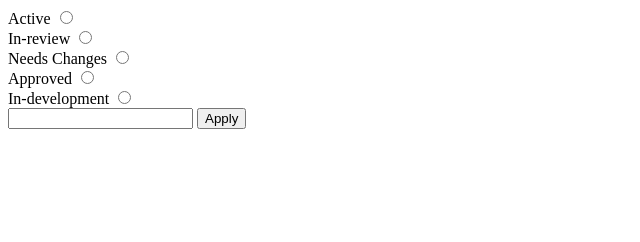
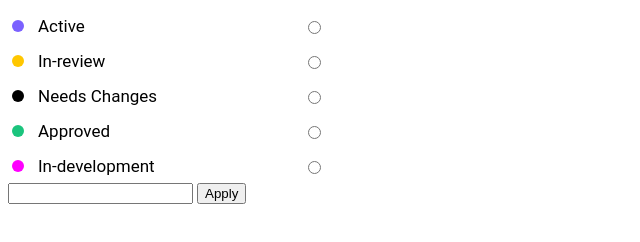
Before and after one commit to vora/Is-it-done-yet-, a plain HTML site: page ui.html in a window 1280 px wide. Shown: the whole page, without its empty margins (0-640 px from the left). Drawn offline with Linux system fonts and the light colour scheme.

Commit message:
Initial CSS modif

```diff
--- /dev/null
+++ b/StyleSheet.css
@@ -0,0 +1,41 @@
+.box {
+  display: flex;
+  align-items: center;
+  justify-content: space-between;
+  width: 25%;
+  height: 35px;
+}
+
+svg {
+  margin-right: 10px;
+}
+
+.inner-box {
+  display: flex;
+  font-style: R;
+}
+
+label {
+  font-size: 17;
+  font-family: "Roboto", sans-serif;
+}
+
+#circle-active {
+  fill: #7b61ff;
+}
+
+#circle-review {
+  fill: #ffc700;
+}
+
+#circle-change {
+  fill: #f24822;
+}
+
+#circle-approved {
+  fill: #1bc47d;
+}
+
+#circle-dev {
+  fill: #ff00ff;
+}
--- a/ui.html
+++ b/ui.html
@@ -1,22 +1,37 @@
-<head> </head>
+<head>
+  <link rel="stylesheet" type="text/css" href="./StyleSheet.css" />
+</head>
 <body>
-  <div id="status-section">
   <form id="status-form">
-      <div id="active">
-        <label for="status-active">Active</label>
+    <div class="box">
+      <div class="inner-box">
+        <svg height="20" width="20">
+          <circle id="circle-active" cx="10" cy="10" r="6" />
+        </svg>
+        <label for="status-active">
+          Active
+        </label>
+      </div>
       <input type="radio" id="status-active" name="status" value="Active" />
     </div>
-      <div id="in-review">
-        <label for="status-review">In-review</label>
-        <input
-          type="radio"
-          id="status-review"
-          name="status"
-          value="In-review"
-        />
+    <div class="box">
+      <div class="inner-box">
+        <svg height="20" width="20">
+          <circle id="circle-review" cx="10" cy="10" r="6" />
+        </svg>
+        <label for="status-review">
+          In-review
+        </label>
       </div>
-      <div id="needs-changes">
-        <label for="status-change">Needs Changes</label>
+      <input type="radio" id="status-review" name="status" value="In-review" />
+    </div>
+    <div class="box">
+      <div class="inner-box">
+        <svg height="20" width="20">
+          <circle id=""circle-change" cx="10" cy="10" r="6" />
+        </svg>
+        <label for="status-change"> Needs Changes</label>
+      </div>
       <input
         type="radio"
         id="status-change"
@@ -24,17 +39,22 @@
         value="Needs changes"
       />
     </div>
-      <div id="approved">
-        <label for="status-approved">Approved</label>
-        <input
-          type="radio"
-          id="status-approved"
-          name="status"
-          value="Approved"
-        />
+    <div class="box">
+      <div class="inner-box">
+        <svg height="20" width="20">
+          <circle id="circle-approved" cx="10" cy="10" r="6" />
+        </svg>
+        <label for="status-approved"> Approved</label>
       </div>
-      <div id="In-development">
-        <label for="status-dev">In-development</label>
+      <input type="radio" id="status-approved" name="status" value="Approved" />
+    </div>
+    <div class="box">
+      <div class="inner-box">
+        <svg height="20" width="20">
+          <circle id="circle-dev" cx="10" cy="10" r="6" />
+        </svg>
+        <label for="status-dev"> In-development</label>
+      </div>
       <input
         type="radio"
         id="status-dev"
@@ -44,12 +64,11 @@
     </div>
 
     <input id="textBox" type="text" name="ticketNumber" />
-      <button id="apply">Apply</button>
+    <button id="apply" type="submit">Apply</button>
   </form>
-  </div>
 
   <script>
-    document.getElementById("apply").onclick = () => {
+    document.querySelector("form").addEventListener("submit", () => {
       var getCheckedStatus = document.querySelector(
         'input[name="status"]:checked'
       ).value;
@@ -68,6 +87,6 @@
         },
         "*"
       );
-    };
+    });
   </script>
 </body>
```
Lines whose indentation alone changed are shown as unchanged.
